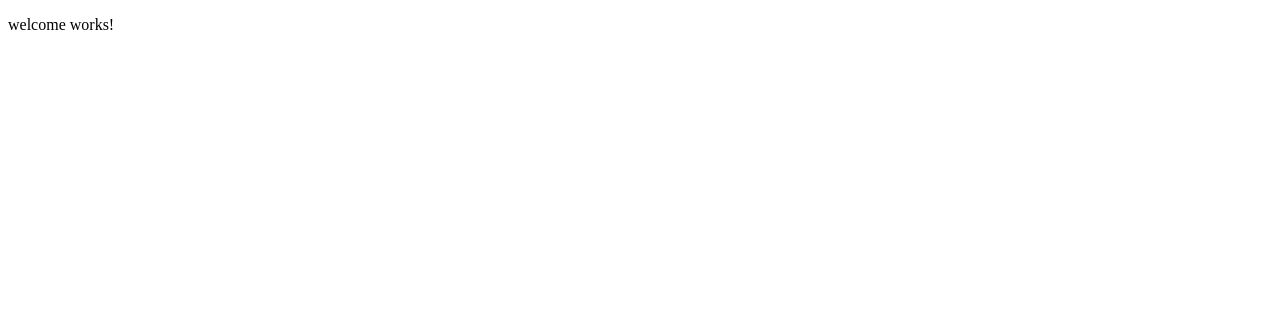
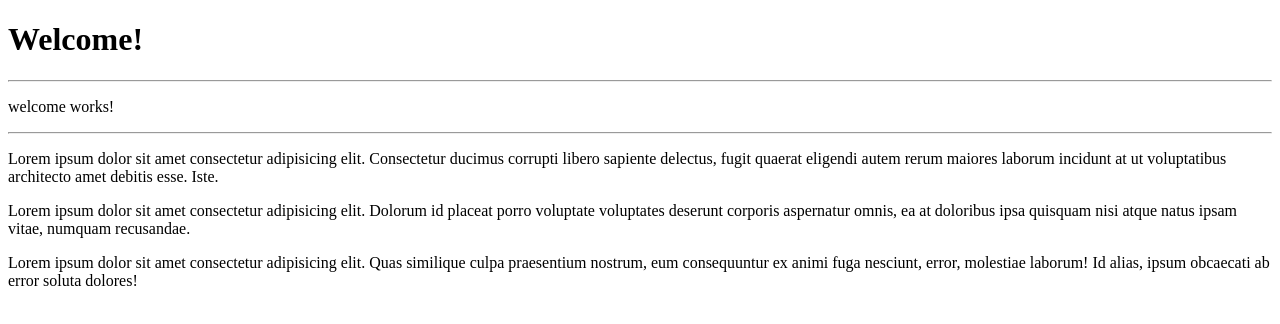
Before and after one commit to siposm/oktatas-frontend-dev, an Angular app in the folder modul-11/userManager/: page /welcome in a window 1280 px wide. Shown: the top 324 px of the page. Built offline with nearby package versions, Linux system fonts and the light colour scheme.

Commit message:
app component extended with content

```diff
--- a/modul-11/userManager/src/app/app.component.html
+++ b/modul-11/userManager/src/app/app.component.html
@@ -1 +1,13 @@
-<router-outlet></router-outlet>
+<h1>Welcome!</h1>
+<hr>
+
+<div class="content">
+  <router-outlet></router-outlet>
+</div>
+
+<hr>
+<footer>
+  <p>Lorem ipsum dolor sit amet consectetur adipisicing elit. Consectetur ducimus corrupti libero sapiente delectus, fugit quaerat eligendi autem rerum maiores laborum incidunt at ut voluptatibus architecto amet debitis esse. Iste.</p>
+  <p>Lorem ipsum dolor sit amet consectetur adipisicing elit. Dolorum id placeat porro voluptate voluptates deserunt corporis aspernatur omnis, ea at doloribus ipsa quisquam nisi atque natus ipsam vitae, numquam recusandae.</p>
+  <p>Lorem ipsum dolor sit amet consectetur adipisicing elit. Quas similique culpa praesentium nostrum, eum consequuntur ex animi fuga nesciunt, error, molestiae laborum! Id alias, ipsum obcaecati ab error soluta dolores!</p>
+</footer>
```
